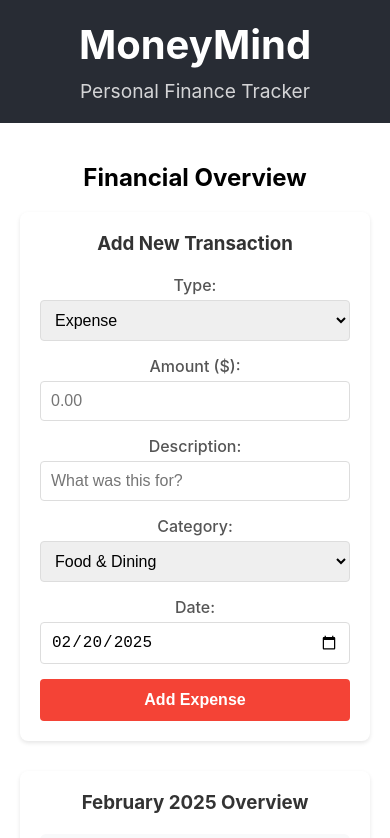
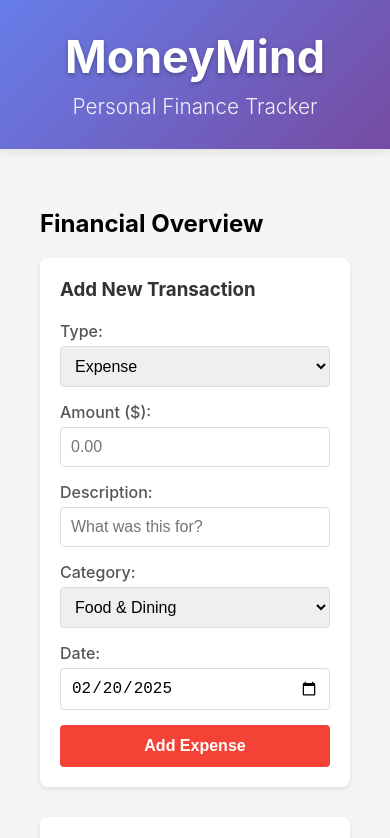
Before and after one commit to magnoliagg/MoneyMind, a React (Create React App) app: page / in a window 390 px wide. Shown: the top 838 px of the page. Built offline with nearby package versions, Linux system fonts and the light colour scheme; the HTML template or start-up script is replaced by a standard one.

Commit message:
final ui improvements and docs
enhanced header with gradient background
updated README with all features
better responsive layout

```diff
--- a/src/App.css
+++ b/src/App.css
@@ -1,20 +1,32 @@
 .App {
-  text-align: center;
+  min-height: 100vh;
+  background-color: #f5f5f5;
 }
 
 .App-header {
-  background-color: #282c34;
-  padding: 20px;
+  background: linear-gradient(135deg, #667eea 0%, #764ba2 100%);
+  padding: 30px 20px;
   color: white;
+  text-align: center;
+  box-shadow: 0 2px 10px rgba(0, 0, 0, 0.1);
 }
 
 .App-header h1 {
   margin: 0 0 10px 0;
-  font-size: 2.5rem;
+  font-size: 2.8rem;
+  font-weight: 700;
+  text-shadow: 0 2px 4px rgba(0, 0, 0, 0.3);
 }
 
 .App-header p {
   margin: 0;
-  font-size: 1.2rem;
-  opacity: 0.8;
+  font-size: 1.3rem;
+  opacity: 0.9;
+  font-weight: 300;
 }
+
+main {
+  padding: 20px;
+  max-width: 1200px;
+  margin: 0 auto;
+}
```
Also changed, not shown: 1 other file (tests, documents, lock files or other folders).
